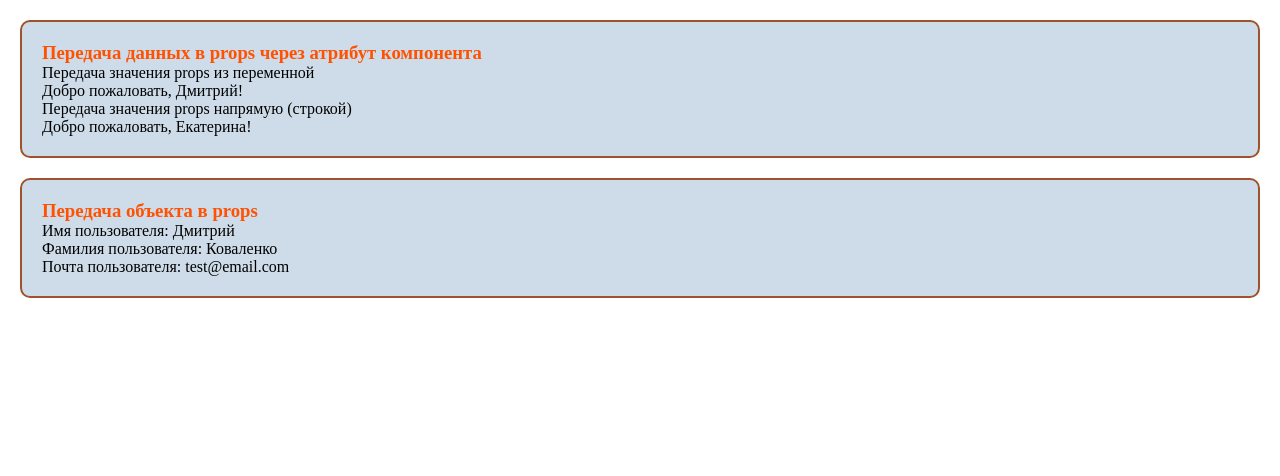
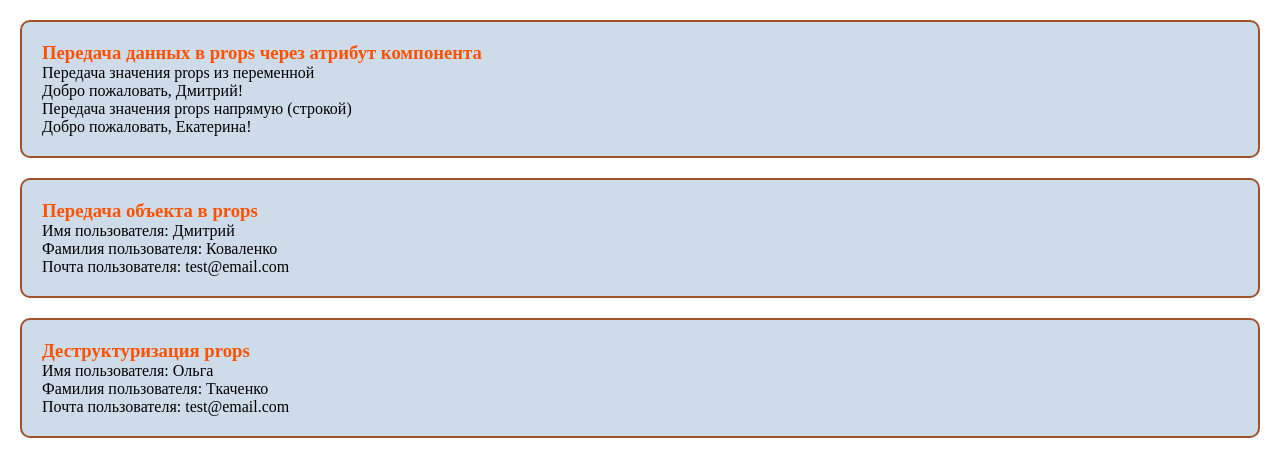
Before and after one commit to Tiana-K08/props_examples_react, a React (Vite) app: page / in a window 1280 px wide. Shown: the top 476 px of the page. Built offline with nearby package versions, Linux system fonts and the light colour scheme.

Commit message:
example: destructuring props with object

```diff
--- a/src/components/App.jsx
+++ b/src/components/App.jsx
@@ -1,11 +1,13 @@
 import ParentGreeting from './greeting/ParentGreeting.jsx';
 import ParentProfile from './profile/ParentProfile.jsx';
+import ParentProfileDest from './destructuring/ParentProfileDest.jsx';
 
 function App() {
   return (
     <>
       <ParentGreeting />
       <ParentProfile />
+      <ParentProfileDest />
     </>
   )
 }
--- /dev/null
+++ b/src/components/destructuring/ChildProfileDest.jsx
@@ -0,0 +1,41 @@
+// function ChildProfileDest({ user }) {
+//   return (
+//     <>
+//       <p>Имя пользователя: {user.firstName}</p>
+//       <p>Фамилия пользователя: {user.lastName}</p>
+//       <p>Почта пользователя: {user.email}</p>
+//     </>
+//   );
+// }
+
+
+
+// export default ChildProfileDest;
+
+// function ChildProfileDest({ user }) {
+//   const { firstName, lastName, email } = user;
+
+//   return (
+//     <>
+//       <p>Имя пользователя: {firstName}</p>
+//       <p>Фамилия пользователя: {lastName}</p>
+//       <p>Почта пользователя: {email}</p>
+//     </>
+//   );
+// }
+
+// export default ChildProfileDest;
+
+
+
+function ChildProfileDest({ user: { firstName, lastName, email } }) {
+  return (
+    <>
+      <p>Имя пользователя: {firstName}</p>
+      <p>Фамилия пользователя: {lastName}</p>
+      <p>Почта пользователя: {email}</p>
+    </>
+  );
+}
+
+export default ChildProfileDest;
--- /dev/null
+++ b/src/components/destructuring/ParentProfileDest.jsx
@@ -0,0 +1,18 @@
+import ChildProfileDest from './ChildProfileDest.jsx';
+
+function ParentProfileDest() {
+  const user = {
+    firstName: 'Ольга',
+    lastName: 'Ткаченко',
+    email: 'test@email.com',
+  };
+
+  return (
+    <div className='parent-wrapper'>
+      <h3>Деструктуризация props</h3>
+      <ChildProfileDest user={user} />
+    </div>
+  );
+}
+
+export default ParentProfileDest;
```
